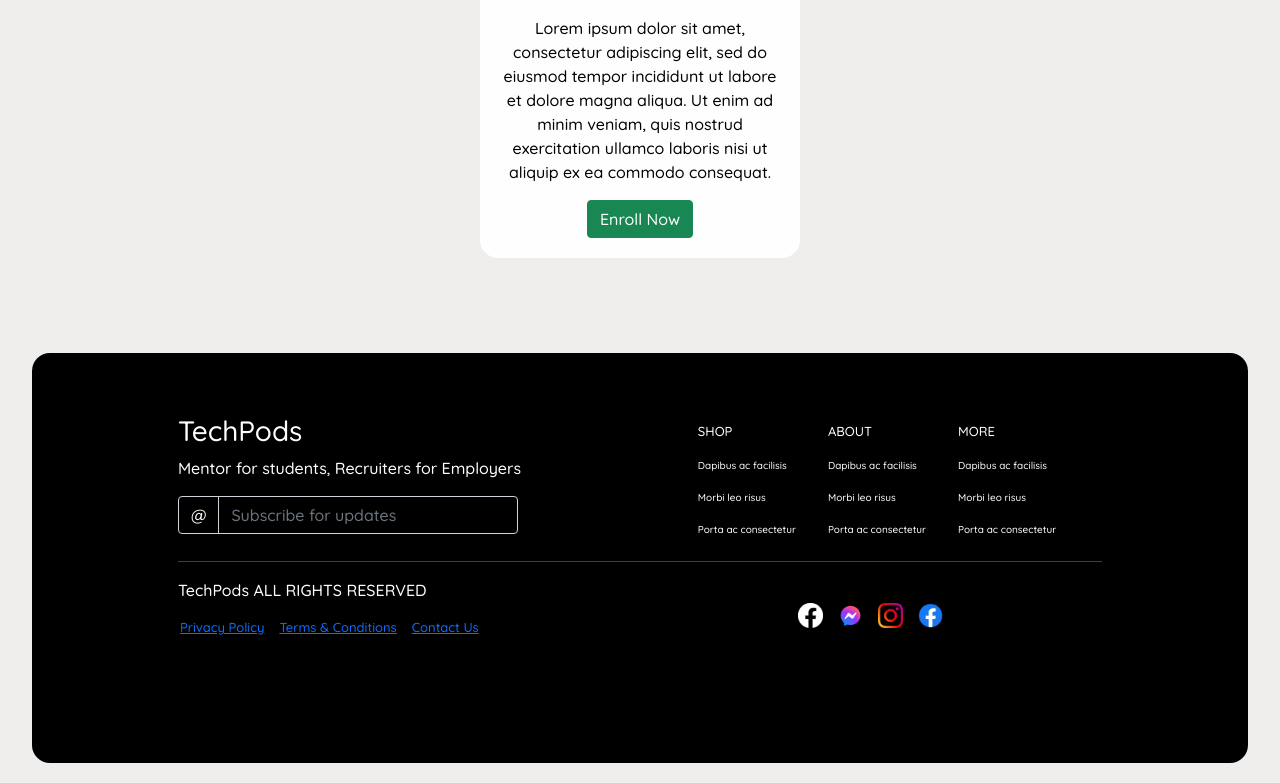
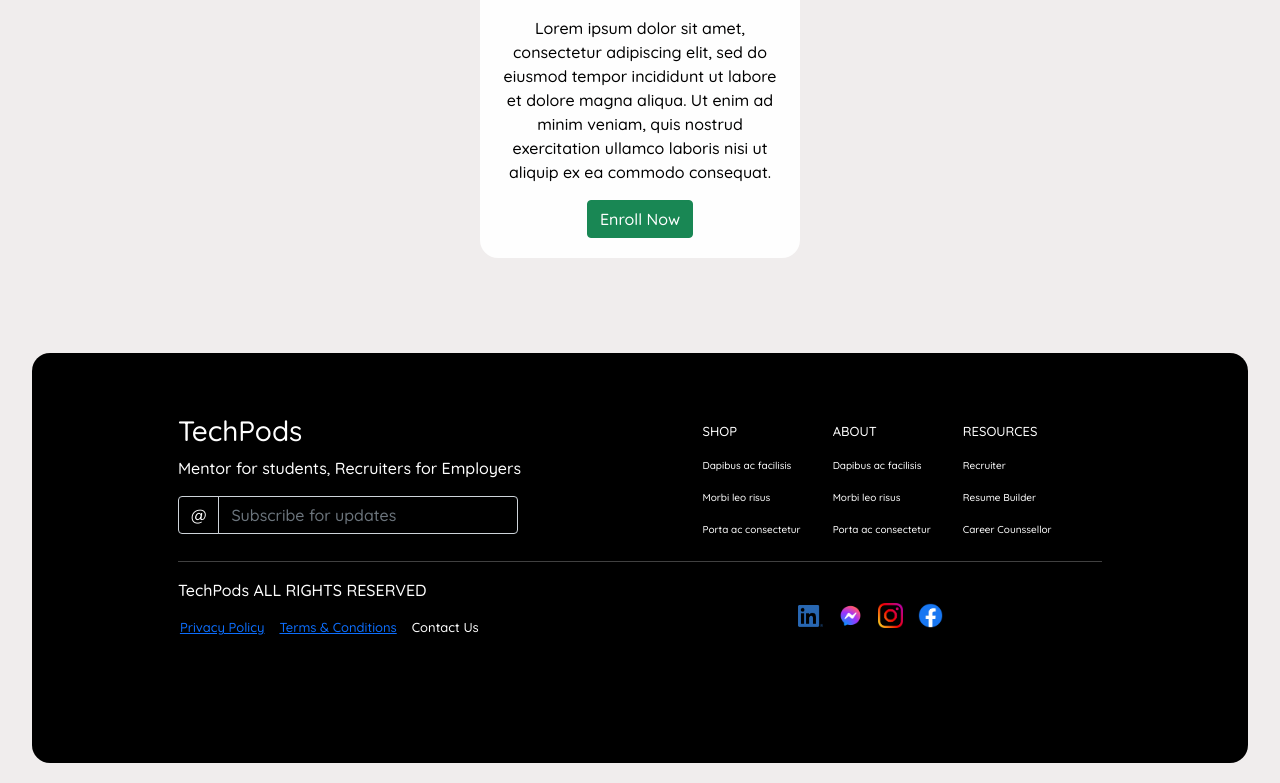
Before and after one commit to amitplays/techPods, a React (Create React App) app: page /certifications in a window 1280 px wide. Shown: the part 678-1461 px from the top of the page. Built offline with nearby package versions, Linux system fonts and the light colour scheme.

Commit message:
linkedIn icon added, footer style changed

```diff
--- a/src/App.css
+++ b/src/App.css
@@ -414,5 +414,5 @@ html {
 }
 
 .footerCardStyles ul li :hover {
-  transform: scale(1.2);
+  transform: scale(1.4);
 }
--- a/src/Components/Footer.jsx
+++ b/src/Components/Footer.jsx
@@ -13,6 +13,9 @@ import fbIcon from "../assets/fbIcon.png";
 import fbIcon2 from "../assets/fbLogo.png";
 import messIcon from "../assets/mesIcon2.png";
 import instaIcon from "../assets/instaIcon.png";
+import linkedIcon from "../assets/linkedIcon.png";
+
+import { Link } from "react-router-dom";
 
 export default function Footer() {
   return (
@@ -60,11 +63,11 @@ export default function Footer() {
               <div>
                 <ListGroup variant="flush">
                   <ListGroup.Item className="footerLinksFirstItem">
-                    MORE
+                    RESOURCES
                   </ListGroup.Item>
-                  <ListGroup.Item>Dapibus ac facilisis</ListGroup.Item>
-                  <ListGroup.Item>Morbi leo risus</ListGroup.Item>
-                  <ListGroup.Item>Porta ac consectetur</ListGroup.Item>
+                  <ListGroup.Item>Recruiter </ListGroup.Item>
+                  <ListGroup.Item>Resume Builder</ListGroup.Item>
+                  <ListGroup.Item>Career Counssellor</ListGroup.Item>
                 </ListGroup>
               </div>
             </Col>
@@ -83,7 +86,9 @@ export default function Footer() {
                   <a href="#">Terms & Conditions</a>
                 </li>
                 <li>
-                  <a href="#">Contact Us</a>
+                  <a as={Link} to={"./ContactUs"}>
+                    Contact Us
+                  </a>
                 </li>
               </ul>
             </Col>
@@ -95,7 +100,7 @@ export default function Footer() {
                       style={{
                         maxWidth: "25px",
                       }}
-                      src={fbIcon}
+                      src={linkedIcon}
                     />
                   </a>
                 </li>
```
Also changed, not shown: src/assets/WhatsApp_Logo_1.png (added), src/assets/linkedIcon.png (added).
